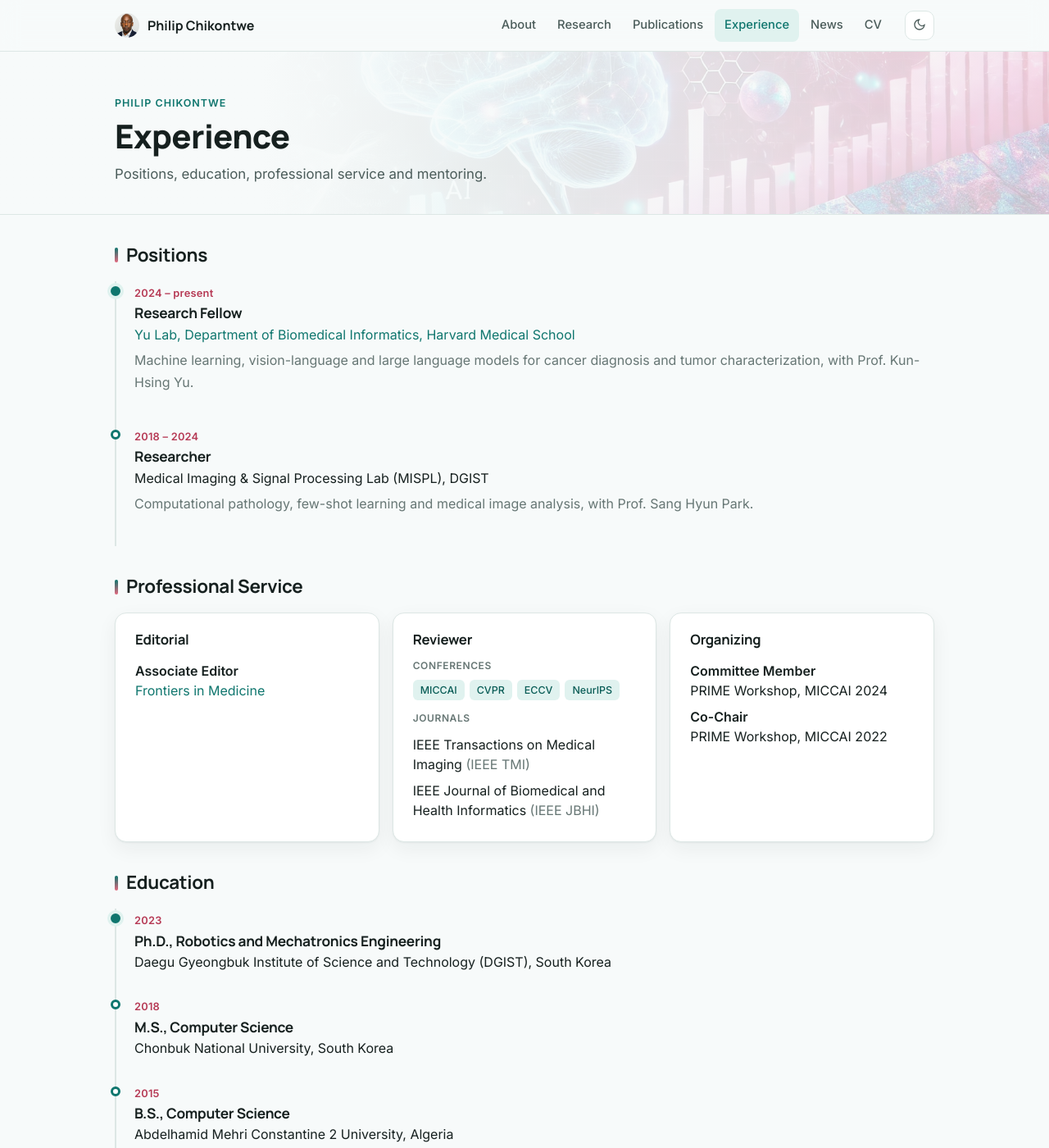
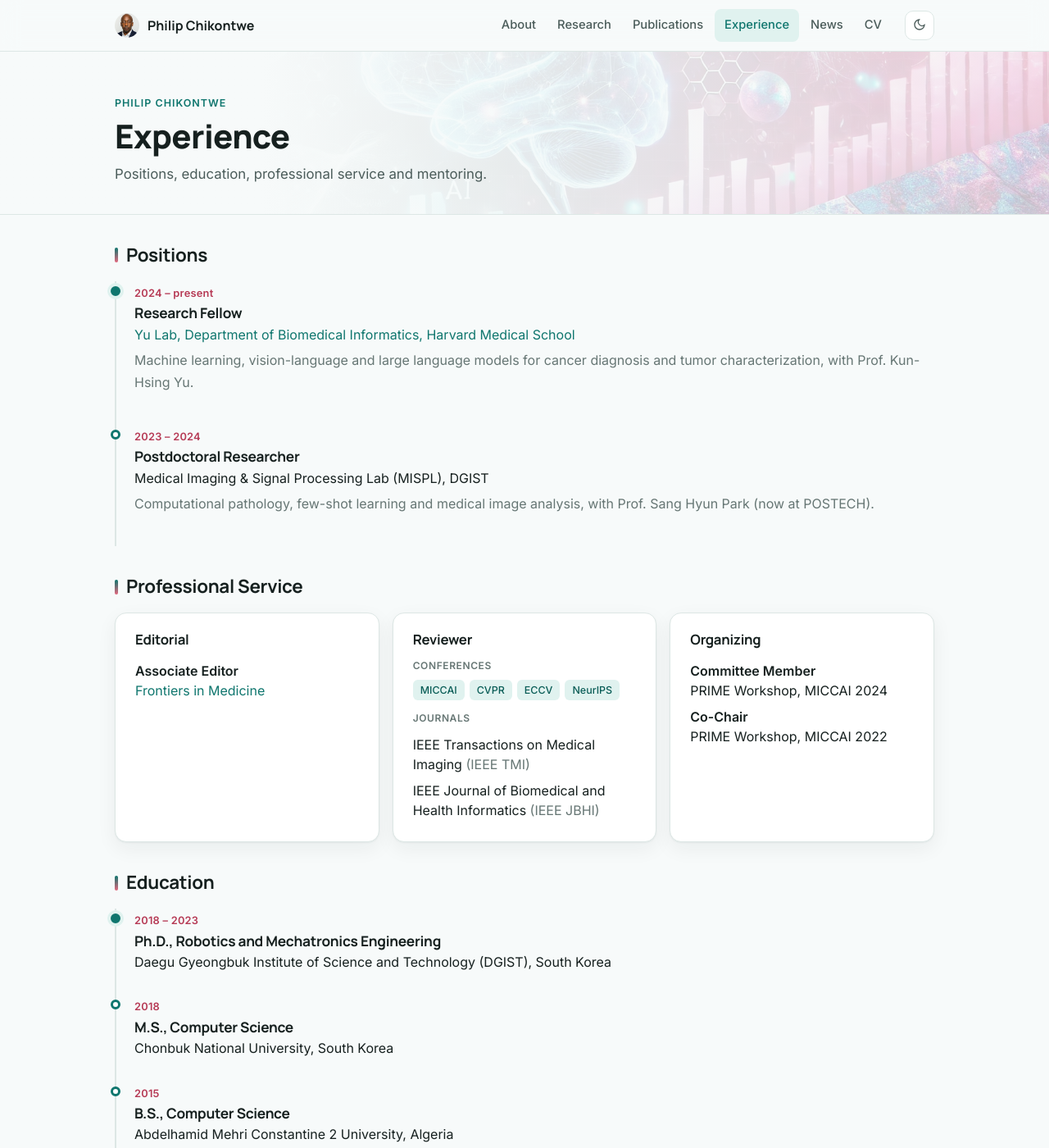
Before and after one commit to PhilipChicco/philipchicco.github.io, a Jekyll site: the page built from experience.html, in a window 1280 px wide and 1400 px high. Shown: the whole window at 82% size. Built offline with Jekyll 4.4.1, drawn with Linux system fonts in a browser that asks for light colours.

Commit message:
Correct DGIST position and Ph.D. dates
- Postdoctoral Researcher, MISPL, DGIST (2023 – 2024)
- Ph.D., DGIST (2018 – 2023)
- Note that Prof. Sang Hyun Park is now at POSTECH

Co-Authored-By: Claude Opus 5.5 <noreply@anthropic.com>

```diff
--- a/_data/experience.yml
+++ b/_data/experience.yml
@@ -7,16 +7,15 @@ positions:
     period: 2024 – present
     detail: Machine learning, vision-language and large language models for cancer diagnosis and tumor characterization, with Prof. Kun-Hsing Yu.
 
-  # TODO: confirm title and dates for this position.
-  - title: Researcher
+  - title: Postdoctoral Researcher
     org: Medical Imaging & Signal Processing Lab (MISPL), DGIST
-    period: 2018 – 2024
-    detail: Computational pathology, few-shot learning and medical image analysis, with Prof. Sang Hyun Park.
+    period: 2023 – 2024
+    detail: Computational pathology, few-shot learning and medical image analysis, with Prof. Sang Hyun Park (now at POSTECH).
 
 education:
   - degree: Ph.D., Robotics and Mechatronics Engineering
     org: Daegu Gyeongbuk Institute of Science and Technology (DGIST), South Korea
-    year: 2023
+    year: 2018 – 2023
   - degree: M.S., Computer Science
     org: Chonbuk National University, South Korea
     year: 2018
```
